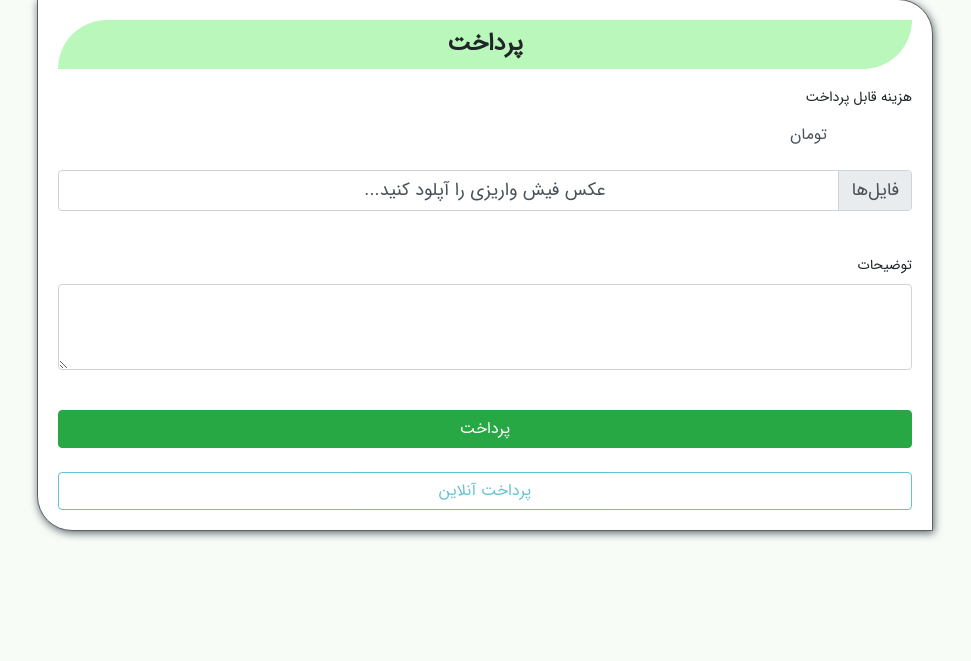
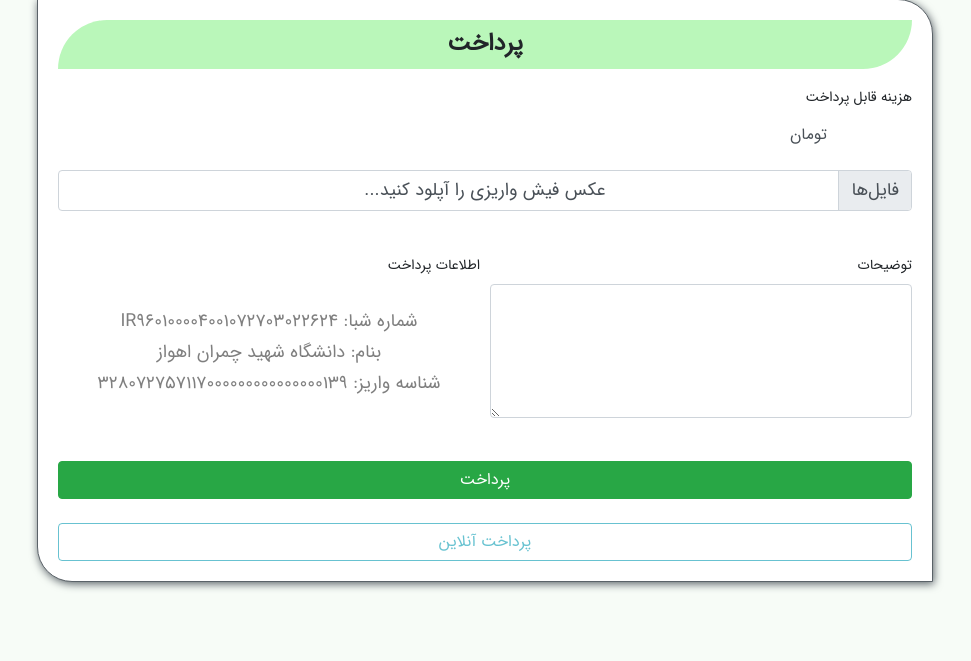
Before and after one commit to omiid-ad/HPCPortal, a Django app: template mainapp/templates/mainapp/payment.html in a window 1280 px wide. Shown: the part 226-887 px from the top of the page, without its empty margins (155-1126 px from the left). Run offline with Django 3.2, Linux system fonts and the light colour scheme; the template is opened without the code that fills it, so the values that code supplies are empty; parts of the project's set-up code (start-up, migrations or seed data) failed here and were passed over; some libraries are stand-ins or nearby versions.

Commit message:
add description box for payment pages

```diff
--- a/mainapp/static/mainapp/css/styles.css
+++ b/mainapp/static/mainapp/css/styles.css
@@ -294,8 +294,12 @@ button.btn.btn-link {
     text-decoration: none;
 }
 
+
 /*mobile view*/
 @media (max-width: 575px) {
+    .pay-info {
+        font-size: 12px !important;
+    }
 
     #footer-fa {
         font-size: 60% !important;
--- a/mainapp/templates/mainapp/payment.html
+++ b/mainapp/templates/mainapp/payment.html
@@ -57,9 +57,17 @@
                 </div>
             </div>
             <div class="form-row mt-4">
-                <div class="form-group col-12">
+                <div class="form-group col-12 col-md-6">
                     <label class="label-right" for="desc">توضیحات</label>
-                    <textarea class="form-control" id="desc" name="desc" rows="3"></textarea>
+                    <textarea class="form-control" id="desc" name="desc" rows="5"></textarea>
+                </div>
+                <div class="form-group col-12 col-md-6">
+                    <label class="label-right" for="desc">اطلاعات پرداخت</label>
+                    <ul class="text-center mt-4 mb-4 list-unstyled pr-0 text-black-50 pay-info">
+                        <li class="mb-1 mt-1">شماره شبا: IR960100004001072703022624</li>
+                        <li class="mb-1 mt-1">بنام: دانشگاه شهید چمران اهواز</li>
+                        <li class="mb-1 mt-1">شناسه واریز: 328072757117000000000000000139</li>
+                    </ul>
                 </div>
             </div>
             <button type="submit" class="btn btn-success btn-block mt-4">پرداخت</button>
```
Also changed, not shown: mainapp/templates/mainapp/payment_extend.html (+10 -2 lines).
